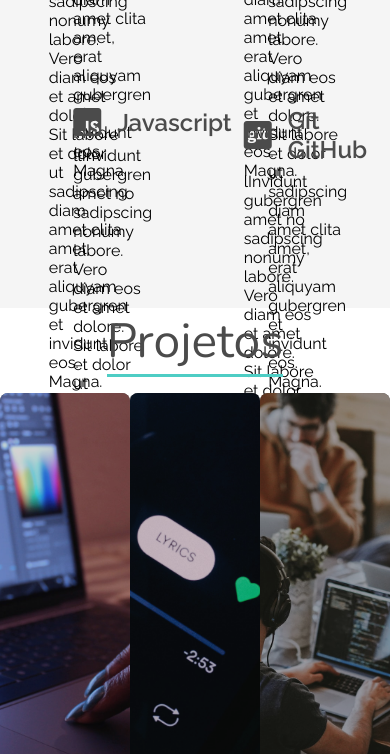
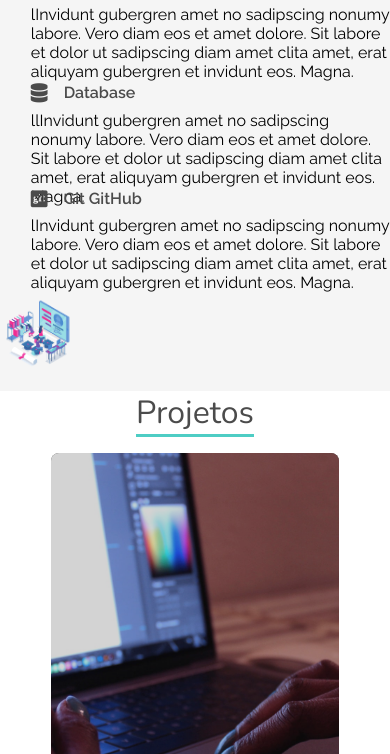
Before and after one commit to alexsandroferreira/portfolio, a plain HTML site: page index.html in a window 390 px wide. Shown: the part 1245-1999 px from the top of the page. Drawn offline with nearby package versions, Linux system fonts and the light colour scheme.

Commit message:
:bug: sessão conhecimentos.

```diff
--- a/assets/css/style.css
+++ b/assets/css/style.css
@@ -253,6 +253,8 @@ header {
     color: #3fc9b9c0;
 }
 
+/*===========Fc================*/
+
 .sessao-conhecimentos {
     background-color: #f5f5f5;
 }
@@ -272,9 +274,10 @@ header {
     margin-bottom: 1rem;
 }
 
+
 .conhecimentos {
     display: grid;
-    grid-template-columns: repeat(16, 1fr);
+    grid-template-columns: repeat( auto-fill, minmax(250px 1fr));
     grid-template-rows: repeat(6, 6rem);
     row-gap: .6rem;
 }
@@ -341,13 +344,12 @@ header {
     grid-row: 5 / -1;
 }
 
-.conhecimento:nth-child(1) {
-    grid-column: 4 / 7;
-    grid-row: 1 / 3;
-}
 
+
+/*funcionalidade projetos*/
 .projetos {
     display: flex;
+    flex-wrap: wrap;
     justify-content: space-evenly;
     margin-bottom: 2rem;
 }
@@ -356,6 +358,7 @@ header {
     width: 18rem;
     height: 28rem;
     position: relative;
+    margin-bottom: 2rem;
 }
 
 .card-img-wrapper {
@@ -628,3 +631,108 @@ footer{
 
 
 }
+@media(max-width: 690px ){
+    .conhecimentos-img-wrapper {
+        order: -1;
+        grid-column: 4 / 7;
+        grid-row: 6;
+        width: 80%;
+    }
+
+    .conhecimentos-img-wrapper img {
+        object-fit: cover;
+        width: 80%;
+    }
+
+    .conhecimento:nth-child(1) {
+        grid-column: 4 / 7;
+        grid-row: 1 / 3;
+    }
+
+    .conhecimento:nth-child(2) {
+        grid-column: 4 / 7;
+        grid-row: 3 / 5;
+    }
+
+    .conhecimento:nth-child(3) {
+        grid-column: 4 / 7;
+        grid-row: 5 / -1;
+    }
+
+    .conhecimento:nth-child(4) {
+        grid-column: 11 / 14;
+        grid-row: 1 / 3;
+    }
+
+    .conhecimento:nth-child(5) {
+        grid-column: 10 / 14;
+        grid-row: 3 / 5;
+    }
+
+    .conhecimento:nth-child(6) {
+        grid-column: 11 / 14;
+        grid-row: 5 / -1;
+    }
+
+
+}
+@media (max-width: 576px) {
+    .conhecimentos {
+        grid-template-rows: repeat(7, 6rem);
+    }
+
+    .conhecimento-header i {
+        font-size: 1.2rem;
+    }
+
+    .conhecimento-header h3 {
+        font-family: var(--font-secundary);
+        font-size: 1rem;
+        padding-left: 1rem;
+    }
+    .sessao-header h1 {
+        font-family: var(--font-primary);
+        font-size: 2rem;
+        font-weight: 500;
+        color: #4b4b4b;
+        border-bottom: solid 3px #4ECDC4;
+        margin-bottom: 1rem;
+    }
+    .conhecimento:nth-child(1) {
+        grid-column: 5 / 13;
+        grid-row: 1;
+    }
+
+    .conhecimento:nth-child(2) {
+        grid-column: 5 / 14;
+        grid-row: 2;
+    }
+
+    .conhecimento:nth-child(3) {
+        grid-column: 5 / 13;
+        grid-row: 3;
+    }
+
+    .conhecimento:nth-child(4) {
+        grid-column: 5 / 13;
+        grid-row: 4;
+    }
+
+    .conhecimento:nth-child(5) {
+        grid-column: 5 / 13;
+        grid-row: 5;
+    }
+
+    .conhecimento:nth-child(6) {
+        grid-column: 5 / 13;
+        grid-row: 6;
+    }
+
+    .conhecimentos-img-wrapper {
+        order: -1;
+        grid-column: 4 / 7;
+        grid-row: 7;
+        width: 80%;
+    }
+
+}
```
